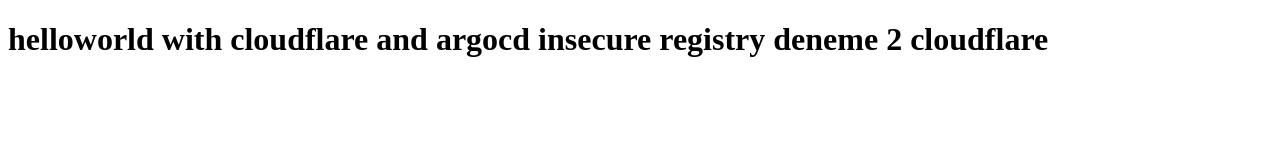
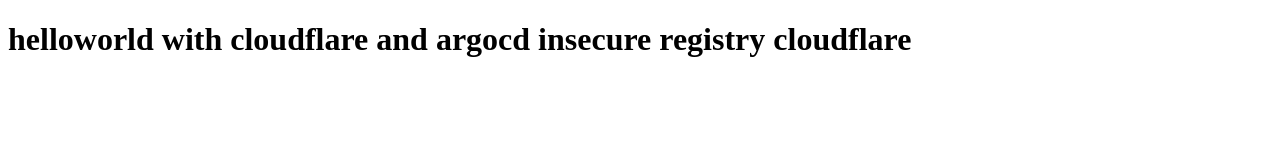
Before and after one commit to AlpenGlows/argoCD-git, a plain HTML site: page index.html in a window 1280 px wide. Drawn offline with Linux system fonts and the light colour scheme.

```diff
--- a/index.html
+++ b/index.html
@@ -3,7 +3,7 @@
     <body>
         <h1>
             helloworld with cloudflare and argocd
-            insecure registry deneme 2 cloudflare
+            insecure registry cloudflare
         </h1>
     </body>
     </html>
```
